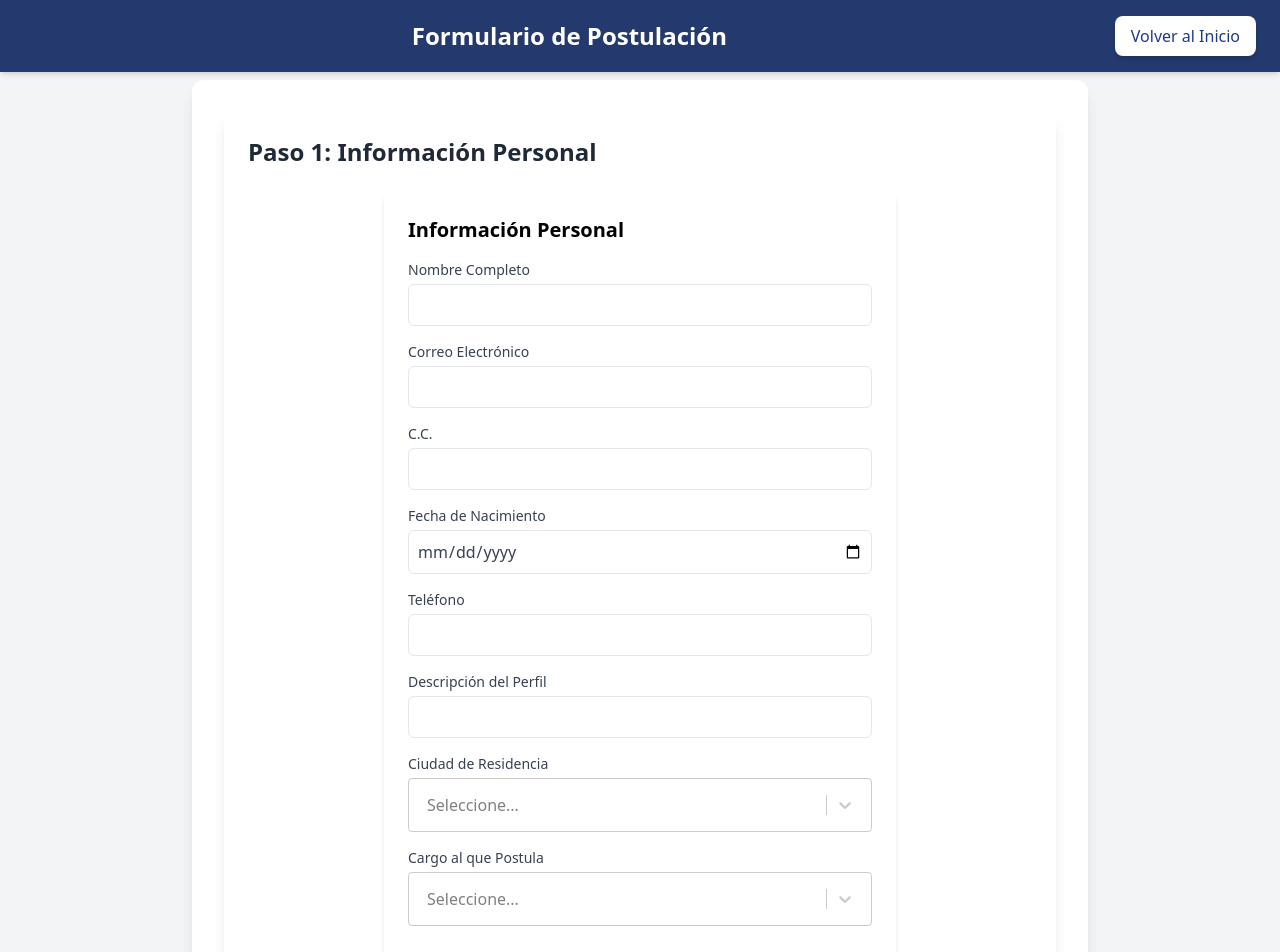
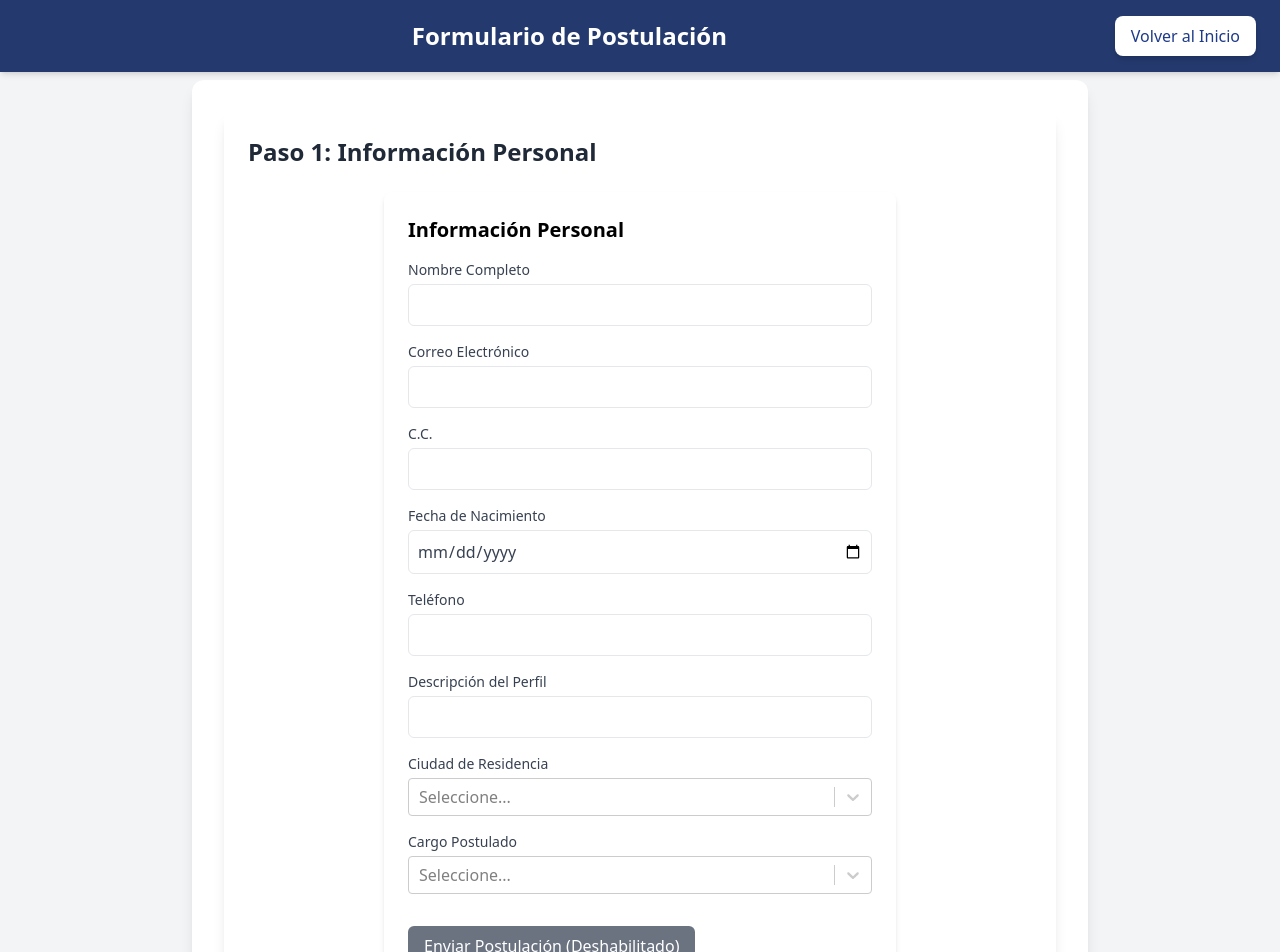
Before and after one commit to DannielDMD/Cv-Managments-Front-JSX, a React (Vite) app: page /formulario in a window 1280 px wide. Shown: the top 952 px of the page. Built offline with nearby package versions, Linux system fonts and the light colour scheme; no server answers.

Commit message:
Se corrige algunos problemas, además ahora se trae información de los catalogos

```diff
--- a/src/components/form/SelectField.jsx
+++ b/src/components/form/SelectField.jsx
@@ -9,8 +9,8 @@ const SelectField = ({ label, fetchFunction, idKey, nameKey, value, onChange, pl
       try {
         const data = await fetchFunction();
         const formattedOptions = data.map((item) => ({
-          value: item,
-          label: String(item[nameKey]), // Convertimos a string para evitar errores
+          value: item[idKey], // Accede dinámicamente a la clave de ID
+          label: String(item[nameKey]), // Convierte el nombre a string
         }));
         setOptions(formattedOptions);
       } catch (error) {
@@ -28,14 +28,10 @@ const SelectField = ({ label, fetchFunction, idKey, nameKey, value, onChange, pl
       <Select
         value={options.find((opt) => opt.value === value) || null}
         options={options}
-        onChange={(selectedOption) => onChange(selectedOption?.value)}
+        onChange={(selectedOption) => onChange(selectedOption?.value || null)}
         placeholder={placeholder}
-        classNames={{
-          control: () => "border rounded-md p-2 text-gray-700 focus:ring-2 focus:ring-blue-500",
-          menu: () => "border rounded-md bg-white shadow-lg",
-          option: ({ isFocused }) =>
-            isFocused ? "bg-blue-100 p-2 cursor-pointer" : "p-2 cursor-pointer",
-        }}
+        isClearable
+        className="w-full"
       />
     </div>
   );
--- a/src/pages/FormPages/PersonalInfo.jsx
+++ b/src/pages/FormPages/PersonalInfo.jsx
@@ -1,7 +1,7 @@
-import React, { useState, useEffect } from "react";
+import React, { useState } from "react";
 import InputField from "../../components/form/InputField";
 import SelectField from "../../components/form/SelectField";
-import { getCiudades, getCargos } from "../../services/candidateService"
+import { getCiudades, getCargos } from "../../services/candidateService";
 
 const PersonalInfo = () => {
   const [formData, setFormData] = useState({
@@ -14,98 +14,48 @@ const PersonalInfo = () => {
     trabajaJoyco: "",
     haTrabajadoJoyco: "",
     tieneReferido: "",
-    ciudadResidencia: null, // Se eliminó el tipado incorrecto
-    cargoPostulado: null, // Se eliminó el tipado incorrecto
+    ciudadResidencia: null,
+    cargoPostulado: null,
   });
 
-  const [ciudades, setCiudades] = useState([]);
-  const [cargos, setCargos] = useState([]);
-
-  // Cargar ciudades al montar el componente
-  useEffect(() => {
-    const fetchCiudades = async () => {
-      try {
-        const ciudadesData = await getCiudades();
-        setCiudades(ciudadesData);
-      } catch (error) {
-        console.error("Error al cargar las ciudades:", error);
-      }
-    };
-
-    fetchCiudades();
-  }, []);
-
-  // Cargar cargos al montar el componente
-  useEffect(() => {
-    const fetchCargos = async () => {
-      try {
-        const cargosData = await getCargos(); // Se corrigió el llamado
-        setCargos(cargosData);
-      } catch (error) {
-        console.error("Error al cargar los cargos:", error);
-      }
-    };
-
-    fetchCargos();
-  }, []);
-
-  // Manejar cambios en los inputs de texto
   const handleChange = (e) => {
     const { name, value } = e.target;
     setFormData((prev) => ({ ...prev, [name]: value }));
   };
 
-  // Manejar selección de ciudad
-  const handleCityChange = (selectedOption) => {
-    setFormData((prev) => ({
-      ...prev,
-      ciudadResidencia: selectedOption,
-    }));
-  };
-
-  // Manejar selección de cargo
-  const handleCargoChange = (selectedOption) => {
-    setFormData((prev) => ({
-      ...prev,
-      cargoPostulado: selectedOption,
-    }));
+  const handleSelectChange = (field, value) => {
+    setFormData((prev) => ({ ...prev, [field]: value }));
   };
 
   return (
     <div className="max-w-lg mx-auto p-6 bg-white shadow-md rounded-lg">
       <h2 className="text-xl font-semibold mb-4">Información Personal</h2>
-
       <form>
         <InputField label="Nombre Completo" name="nombre" type="text" value={formData.nombre} onChange={handleChange} />
-
-        <InputField label="Correo Electrónico" name="email" type="email" value={formData.email} onChange={handleChange}/>
-
-        <InputField label="C.C." name="cc"  type="text" value={formData.cc}  onChange={handleChange} />
-
+        <InputField label="Correo Electrónico" name="email" type="email" value={formData.email} onChange={handleChange} />
+        <InputField label="C.C." name="cc" type="text" value={formData.cc} onChange={handleChange} />
         <InputField label="Fecha de Nacimiento" name="fechaNacimiento" type="date" value={formData.fechaNacimiento} onChange={handleChange} />
-
         <InputField label="Teléfono" name="telefono" type="tel" value={formData.telefono} onChange={handleChange} />
-
         <InputField label="Descripción del Perfil" name="perfil" type="text" value={formData.perfil} onChange={handleChange} />
 
+        {/* Select de Ciudad de Residencia */}
         <SelectField
           label="Ciudad de Residencia"
-          options={ciudades.map((ciudad) => ({
-            value: ciudad.id_ciudad,
-            label: ciudad.nombre_ciudad,
-          }))}
+          fetchFunction={getCiudades}
+          idKey="id_ciudad"
+          nameKey="nombre_ciudad"
           value={formData.ciudadResidencia}
-          onChange={handleCityChange}
+          onChange={(value) => handleSelectChange("ciudadResidencia", value)}
         />
 
+        {/* Select de Cargo Postulado */}
         <SelectField
-          label="Cargo al que Postula"
-          options={cargos.map((cargo) => ({
-            value: cargo.id_cargo,
-            label: cargo.nombre_cargo,
-          }))}
+          label="Cargo Postulado"
+          fetchFunction={getCargos}
+          idKey="id_cargo"
+          nameKey="nombre_cargo"
           value={formData.cargoPostulado}
-          onChange={handleCargoChange}
+          onChange={(value) => handleSelectChange("cargoPostulado", value)}
         />
 
         <button
--- a/src/services/candidateService.js
+++ b/src/services/candidateService.js
@@ -1,31 +1,28 @@
-import api from "../utils/api";
+import axios from "axios";
+
+const API_URL = "http://localhost:8000"; // Ajusta la URL si es diferente
+
+const axiosInstance = axios.create({
+  baseURL: API_URL,
+  timeout: 5000, // Timeout de 5 segundos
+});
 
 export const getCiudades = async () => {
   try {
-        const response = await api.get("/ciudades");
+    const response = await axiosInstance.get("/ciudades");
     return response.data;
   } catch (error) {
-        console.error("Error al obtener las ciudades:", error);
-        throw error;
+    console.error("Error al obtener ciudades:", error.message);
+    return [];
   }
 };
 
 export const getCargos = async () => {
   try {
-        const response = await api.get("/cargo-ofrecido");
+    const response = await axiosInstance.get("/cargo-ofrecido");
     return response.data;
   } catch (error) {
-        console.error("Error al obtener los cargos ofrecidos:", error);
-        throw error;
+    console.error("Error al obtener cargos:", error.message);
+    return [];
   }
 };
-
-export const postCandidato = async (candidatoData) => {
-    try {
-        const response = await api.post("/candidatos", candidatoData);
-        console.log("Candidato registrado con éxito:", response.data);
-    } catch (error) {
-        console.error("Error al registrar el candidato:", error);
-        throw error;
-    }
-};
--- a/src/utils/api.js
+++ b/src/utils/api.js
@@ -1,7 +1,10 @@
 import axios from "axios";
 
 const api = axios.create({
-  baseURL: "http://localhost:8000", // Asegúrate de que esta URL es correcta
+  baseURL: "http://localhost:8000/", // Asegúrate de que el backend está corriendo en esta URL
+  headers: {
+    "Content-Type": "application/json",
+  },
 });
 
 export default api;
```
Lines whose indentation alone changed are shown as unchanged.
